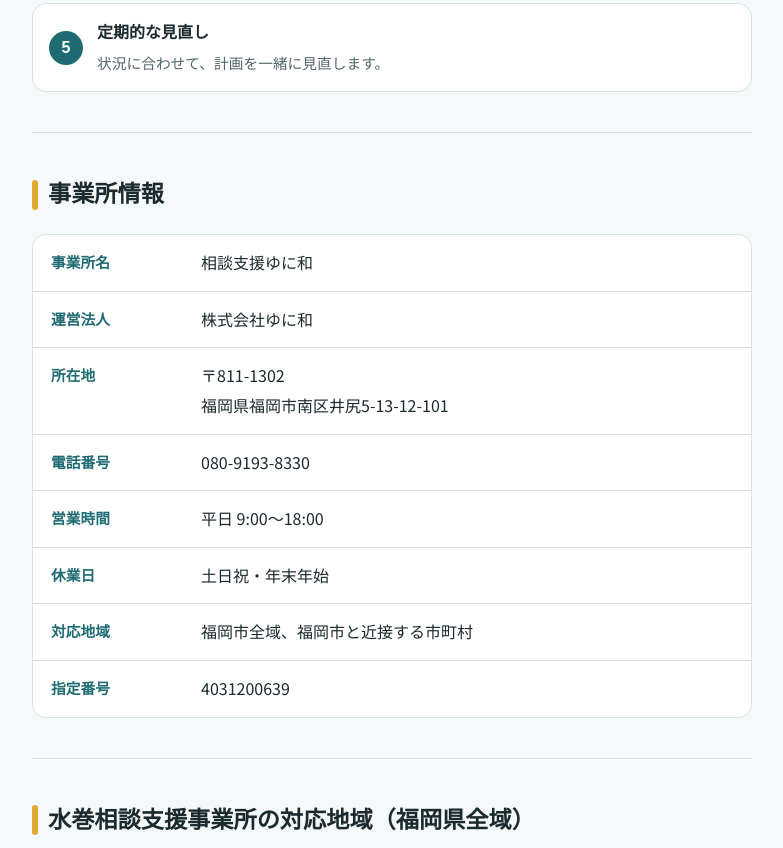
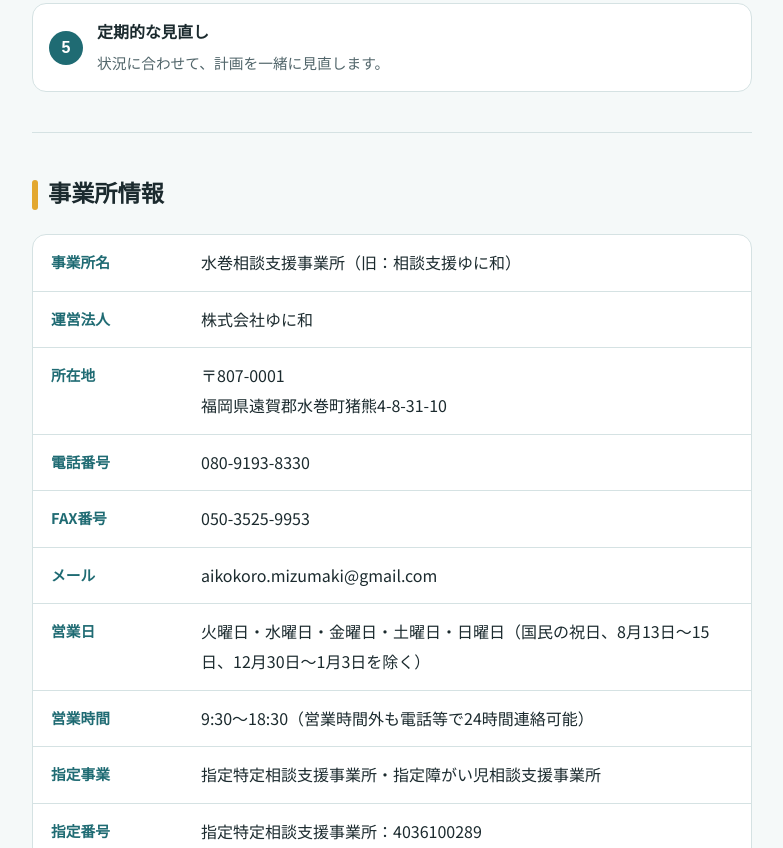
Before and after one commit to soudanuniwa1331/soudanuniwa1331.github.io, a plain HTML site: page index.html in a window 1280 px wide. Shown: the part 1952-2800 px from the top of the page, without its empty margins (248-1031 px from the left). Drawn offline with Linux system fonts and the light colour scheme; a web font is replaced by a local one.

Commit message:
事業所情報を水巻相談支援事業所の最新内容に更新
Co-Authored-By: Claude Sonnet 5.5 <noreply@anthropic.com>

```diff
--- a/index.html
+++ b/index.html
@@ -150,7 +150,7 @@ footer p{margin:0 0 6px}
   <div class="wrap">
     <section id="about">
       <h2>事業所について</h2>
-      <p>相談支援ゆに和は、障害のある方が地域で安心して暮らし続けられるよう、福祉サービスの利用をお手伝いする相談支援事業所です。ご本人の思いとご家族の状況をうかがい、必要な支援につなげます。</p>
+      <p>水巻相談支援事業所（旧：相談支援ゆに和）は、障害のある方が地域で安心して暮らし続けられるよう、福祉サービスの利用をお手伝いする相談支援事業所です。ご本人の思いとご家族の状況をうかがい、必要な支援につなげます。</p>
       <p>ご相談は、ご本人だけでなく、ご家族や支援者の方からもお受けします。</p>
     </section>
 
@@ -191,14 +191,19 @@ footer p{margin:0 0 6px}
     <section id="info">
       <h2>事業所情報</h2>
       <dl class="info">
-        <div><dt>事業所名</dt><dd>相談支援ゆに和</dd></div>
+        <div><dt>事業所名</dt><dd>水巻相談支援事業所（旧：相談支援ゆに和）</dd></div>
         <div><dt>運営法人</dt><dd>株式会社ゆに和</dd></div>
-        <div><dt>所在地</dt><dd>〒811-1302<br>福岡県福岡市南区井尻5-13-12-101</dd></div>
+        <div><dt>所在地</dt><dd>〒807-0001<br>福岡県遠賀郡水巻町猪熊4-8-31-10</dd></div>
         <div><dt>電話番号</dt><dd>080-9193-8330</dd></div>
-        <div><dt>営業時間</dt><dd>平日 9:00〜18:00</dd></div>
-        <div><dt>休業日</dt><dd>土日祝・年末年始</dd></div>
-        <div><dt>対応地域</dt><dd>福岡市全域、福岡市と近接する市町村</dd></div>
-        <div><dt>指定番号</dt><dd>4031200639</dd></div>
+        <div><dt>FAX番号</dt><dd>050-3525-9953</dd></div>
+        <div><dt>メール</dt><dd>aikokoro.mizumaki@gmail.com</dd></div>
+        <div><dt>営業日</dt><dd>火曜日・水曜日・金曜日・土曜日・日曜日（国民の祝日、8月13日〜15日、12月30日〜1月3日を除く）</dd></div>
+        <div><dt>営業時間</dt><dd>9:30〜18:30（営業時間外も電話等で24時間連絡可能）</dd></div>
+        <div><dt>指定事業</dt><dd>指定特定相談支援事業所・指定障がい児相談支援事業所</dd></div>
+        <div><dt>指定番号</dt><dd>指定特定相談支援事業所：4036100289<br>指定障がい児相談支援事業所：4076100173</dd></div>
+        <div><dt>指定年月日</dt><dd>令和8年9月1日</dd></div>
+        <div><dt>対応地域</dt><dd>福岡県全域（水巻町・遠賀町・芦屋町・岡垣町など遠賀郡を中心に対応）</dd></div>
+        <div><dt>旧事業所</dt><dd>相談支援ゆに和（福岡県福岡市南区井尻5-13-12-101／指定番号 4031200639）</dd></div>
       </dl>
     </section>
 
@@ -223,8 +228,8 @@ footer p{margin:0 0 6px}
         <h2>お問い合わせ</h2>
         <p>相談支援ゆに和は、現在「水巻相談支援事業所」に名称変更し、活動地域も福岡県全域となっております。ご相談は、新しい事業所のホームページをご覧ください。</p>
         <p><a class="btn ghost-on-dark" href="https://mizumaki-aikokoro.github.io/">水巻相談支援事業所のホームページへ</a></p>
-        <p style="margin-top:20px">旧事業所へのお電話:<br><span class="tel">080-9193-8330</span></p>
-        <p>受付時間:平日 9:00〜18:00(土日祝・年末年始を除く)</p>
+        <p style="margin-top:20px">お電話:<br><span class="tel">080-9193-8330</span></p>
+        <p>受付時間:火・水・金・土・日 9:30〜18:30(時間外も24時間連絡可)</p>
       </div>
     </section>
   </div>
```
